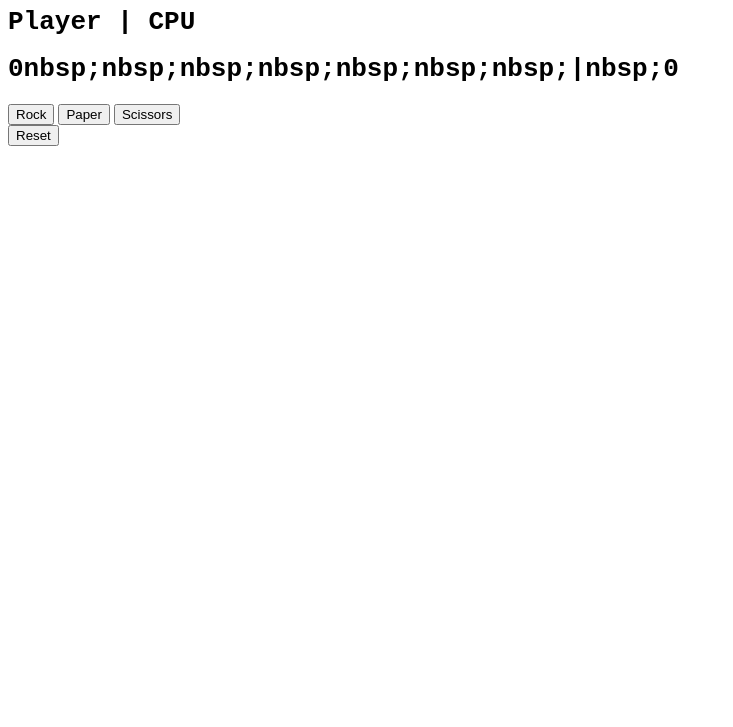
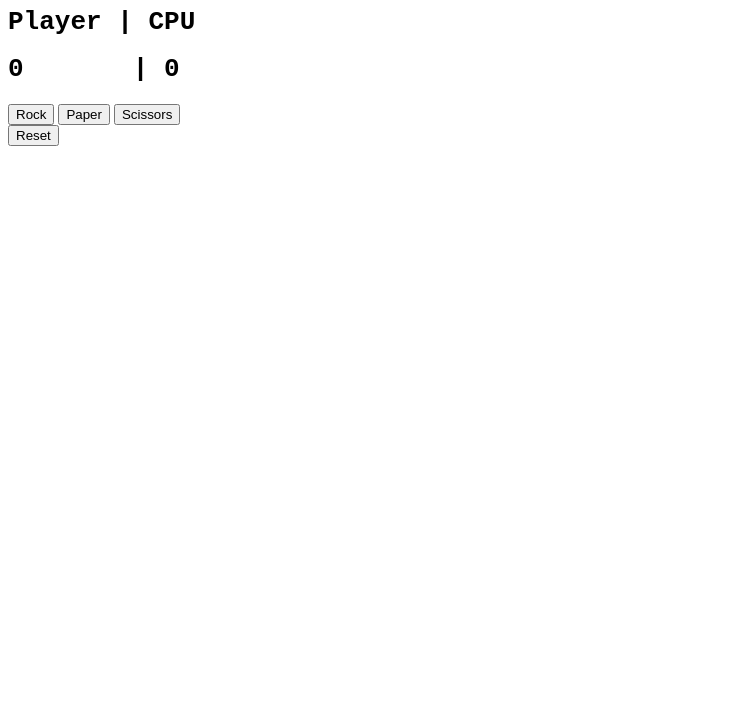
Before and after one commit to Frenzyheart/top-rock-paper-scissors, a plain HTML site: page index.html in a window 1280 px wide. Shown: the part 73-800 px from the top of the page, without its empty margins (0-733 px from the left). Drawn offline with Linux system fonts and the light colour scheme.

Commit message:
Add non-breaking spaces *correctly.*

```diff
--- a/index.html
+++ b/index.html
@@ -13,7 +13,7 @@
     <h1>Welcome to Rock - Paper - Scissors!</h1>
     <div id="scoreboard">
       <h1>Player | CPU</h1>
-      <h1><span id="playerScore">0</span>nbsp;nbsp;nbsp;nbsp;nbsp;nbsp;nbsp;|nbsp;<span id="computerScore">0</span></h1>
+      <h1><span id="playerScore">0</span>&nbsp;&nbsp;&nbsp;&nbsp;&nbsp;&nbsp;&nbsp;|&nbsp;<span id="computerScore">0</span></h1>
     </div>
     <p id="roundMessage"></p>
     <h2 id="winMessage"></h2>
```
